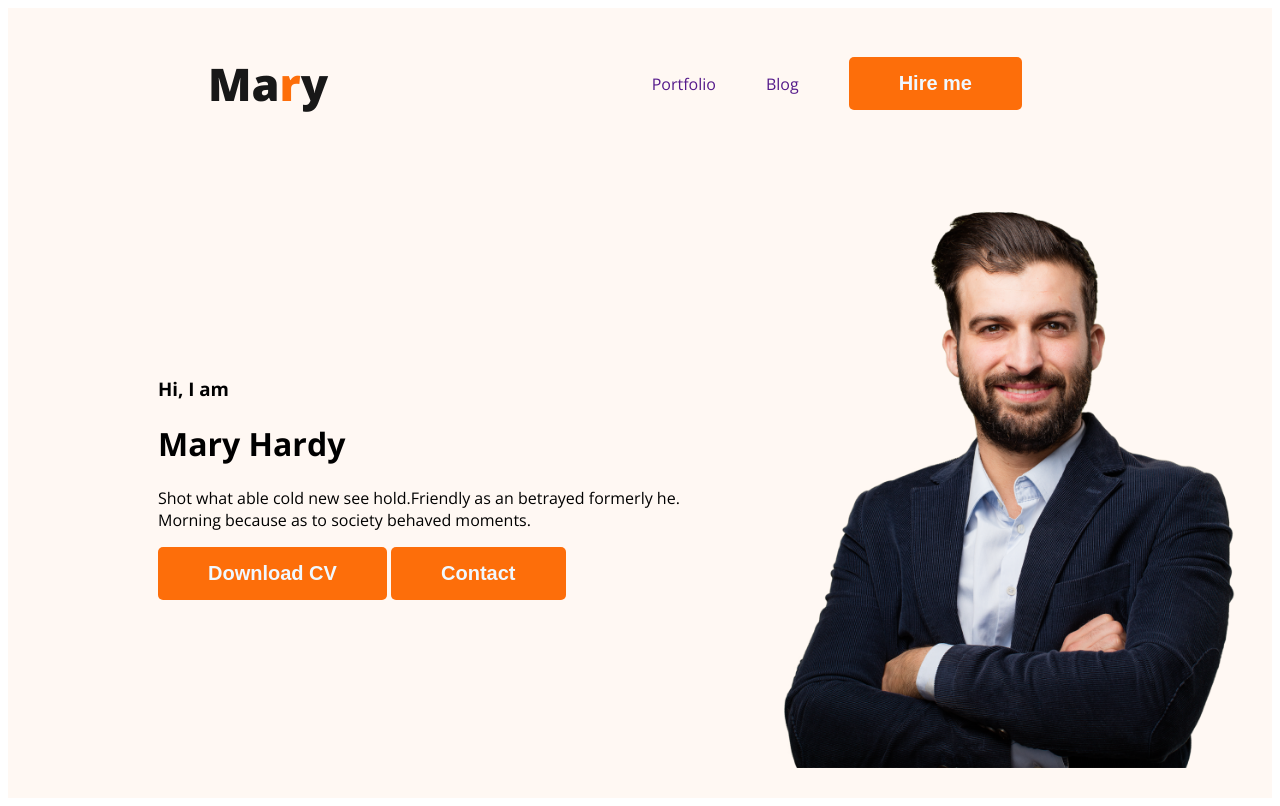
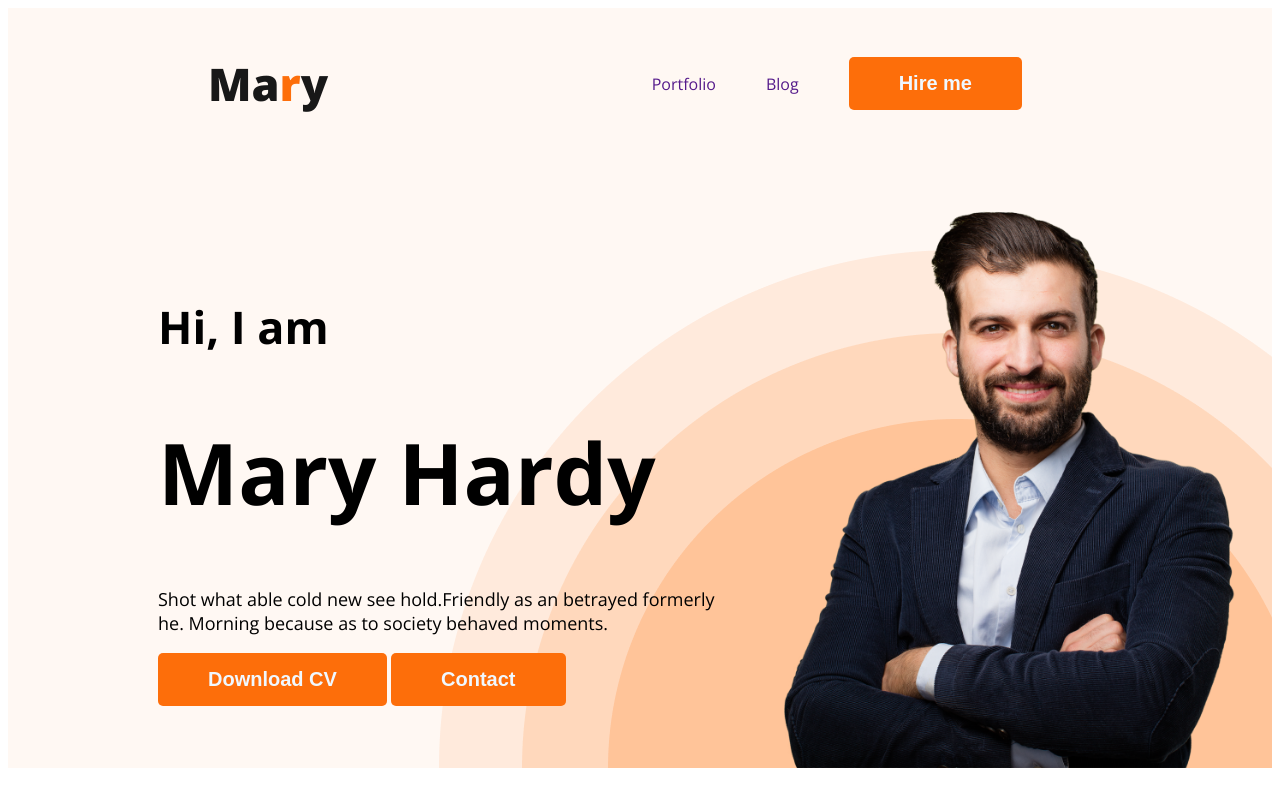
Before and after one commit to SrDey/devoloper-portfolio, a plain HTML site: page index.html in a window 1280 px wide. Drawn offline with nearby package versions, Linux system fonts and the light colour scheme.

Commit message:
done for today

```diff
--- a/index.html
+++ b/index.html
@@ -29,7 +29,7 @@
       <div class="banner-content">
         <h3 class="banner-greating">Hi, I am</h3>
         <h1 class="banner-title">Mary Hardy</h1>
-        <p>Shot what able cold new see hold.Friendly as an betrayed formerly he. Morning because as to society behaved
+        <p class="banner-text">Shot what able cold new see hold.Friendly as an betrayed formerly he. Morning because as to society behaved
           moments.</p>
         <button class="btn-primary">Download CV</button>
         <button class="btn-primary">Contact</button>
--- a/styles/portfolio.css
+++ b/styles/portfolio.css
@@ -53,15 +53,35 @@ nav a {
 /* header css */
 .header {
   background: #FFF8F3;
+  background-image: url(../images/header_bg.png);
+  background-repeat: no-repeat;
+  background-position: bottom right;
 }
 
 .banner {
-  padding: 30px 30px 30px 150px;
+  padding: 30px 30px 0px 150px;
   display: flex;
-align-items: center;
+  align-items: center;
 }
 
 .banner .profile-pic {
   width: 500px;
 
 }
+
+.banner-greating {
+  font-size: 45px;
+  font-weight: 600;
+  color: ##474747;
+  margin-bottom :0 ;
+}
+
+.banner-title {
+  font-size: 85px;
+  font-weight: 700;
+}
+
+.banner-text {
+  font-size: 18px;
+  font-weight: 400;
+}
```
